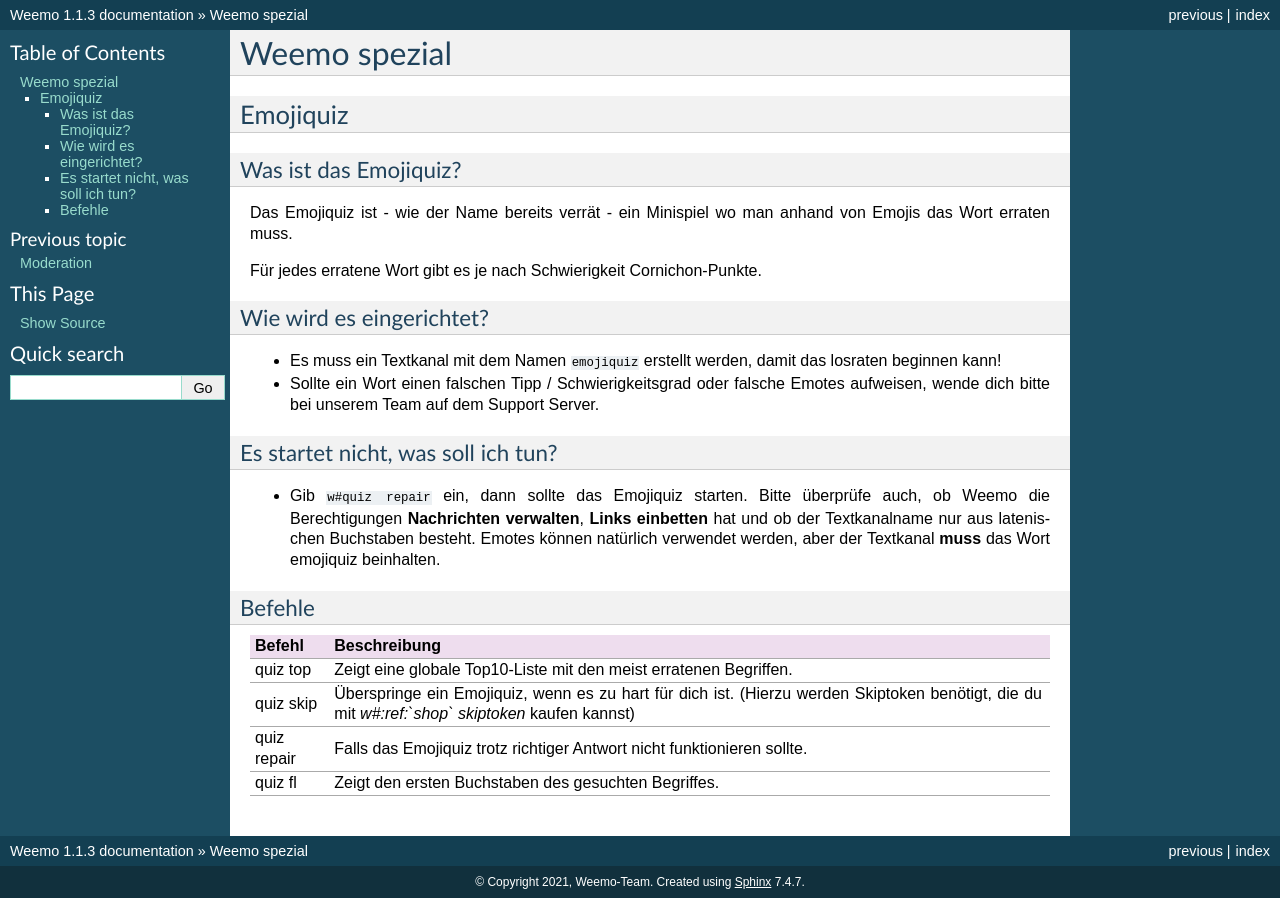
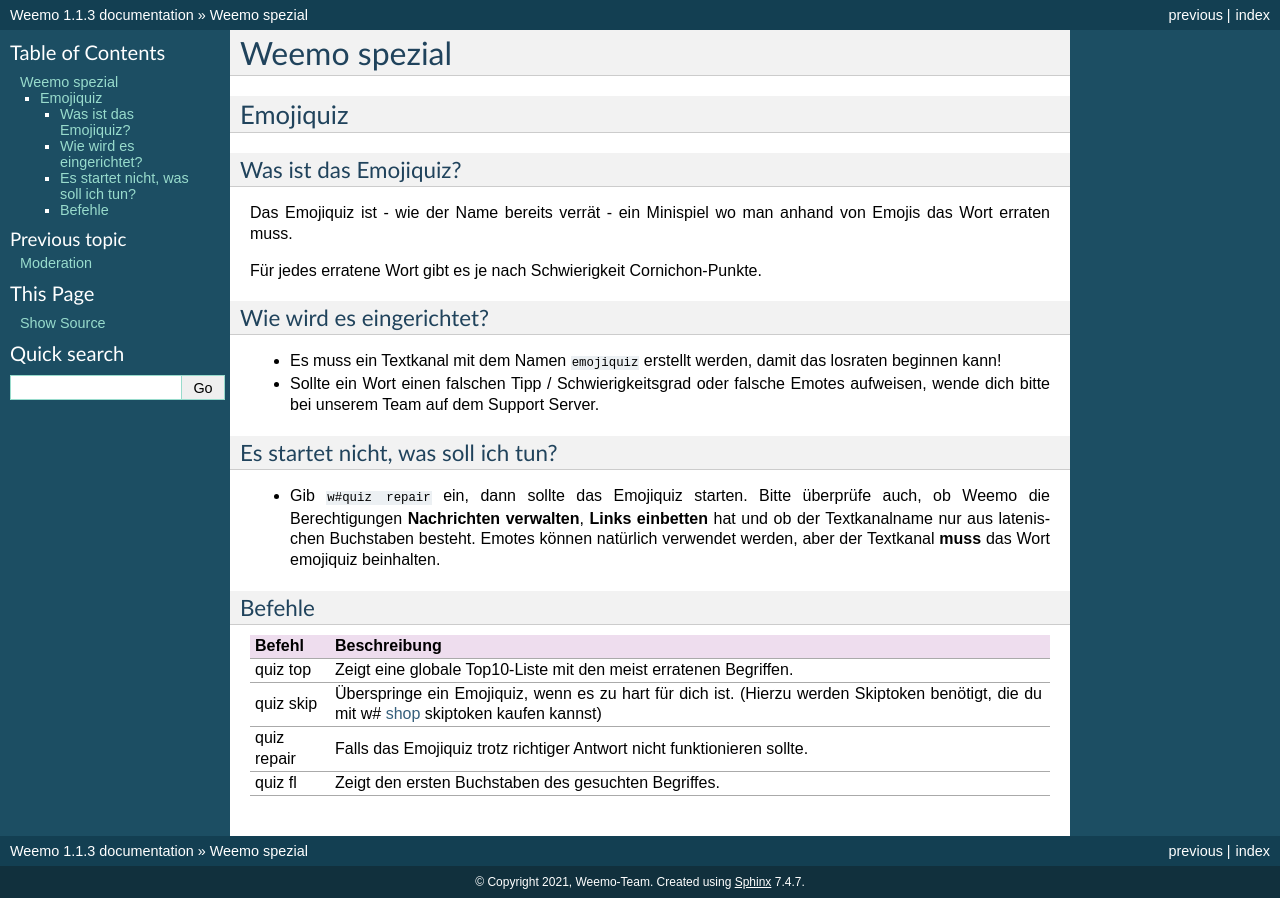
Before and after one commit to niborus/weemo-doc, a Sphinx documentation site: the page built from docs/weemo-spezial.rst, in a window 1280 px wide. Built offline with Sphinx 7.4.7, drawn with Linux system fonts in a browser that asks for light colours.

Commit message:
Bin ich blöd? Wiso funktioniert das nicht.

```diff
--- a/docs/weemo-spezial.rst
+++ b/docs/weemo-spezial.rst
@@ -35,6 +35,6 @@
     :header: "Befehl", "Beschreibung"
 
     "quiz top", "Zeigt eine globale Top10-Liste mit den meist erratenen Begriffen."
-    "quiz skip", "Überspringe ein Emojiquiz, wenn es zu hart für dich ist. (Hierzu werden Skiptoken benötigt, die du mit *w#:ref:`shop` skiptoken* kaufen kannst)"
+    "quiz skip", "Überspringe ein Emojiquiz, wenn es zu hart für dich ist. (Hierzu werden Skiptoken benötigt, die du mit w# :ref:`shop` skiptoken kaufen kannst)"
     "quiz repair", "Falls das Emojiquiz trotz richtiger Antwort nicht funktionieren sollte."
     "quiz fl", "Zeigt den ersten Buchstaben des gesuchten Begriffes."
```
